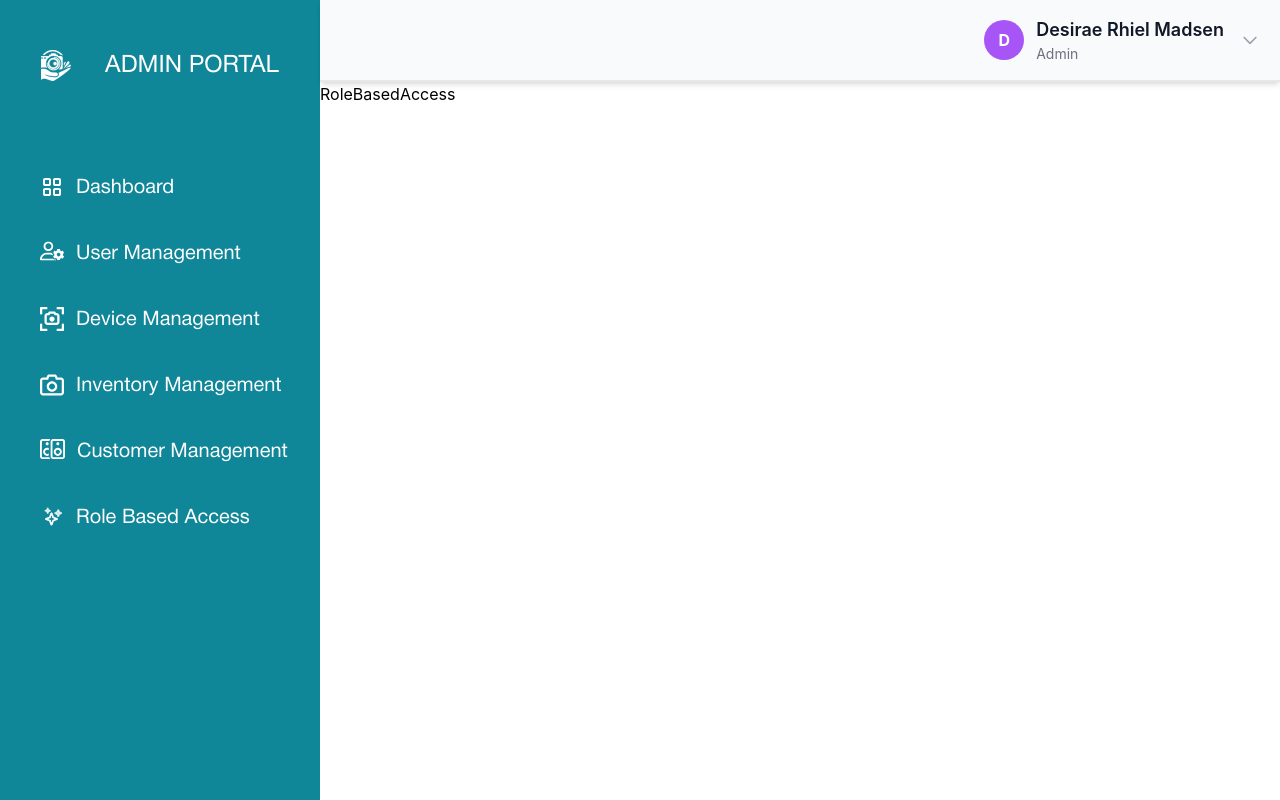
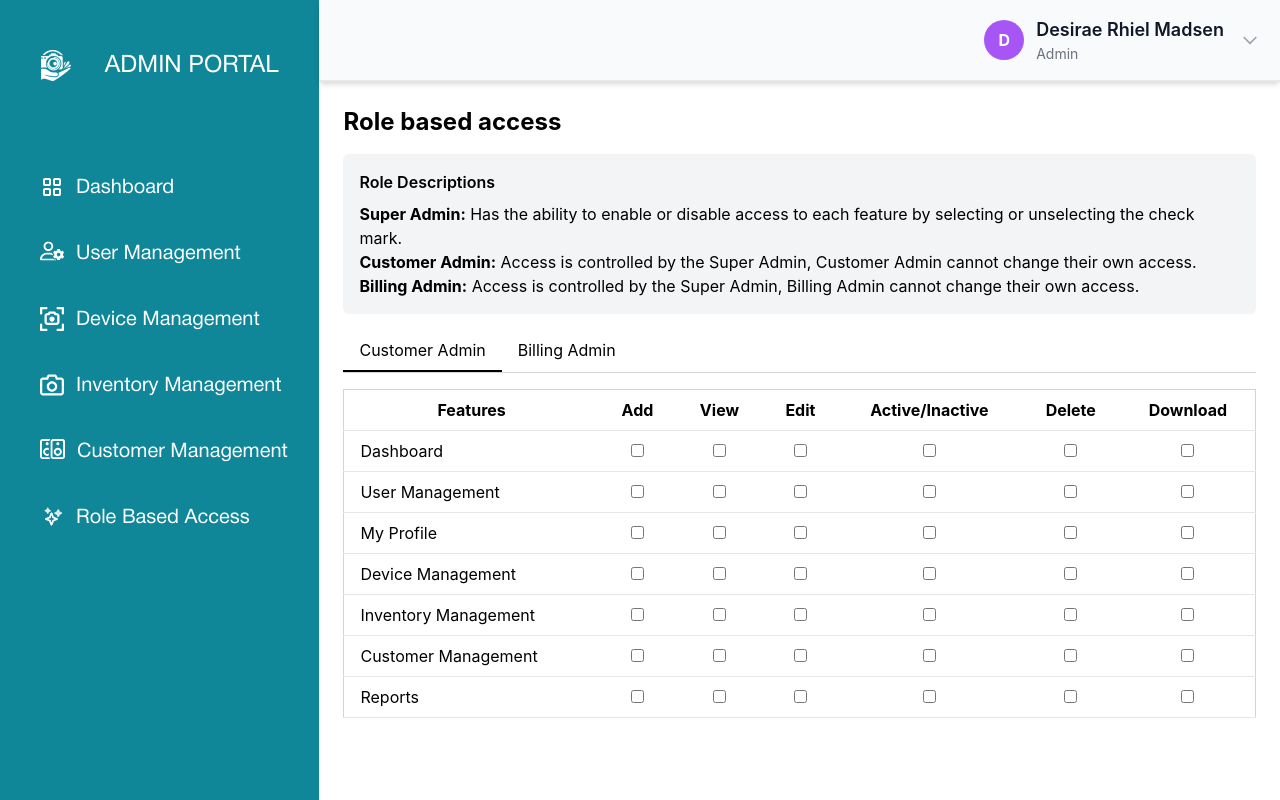
Before and after one commit to Avinash8294/Dashboard, a React (Create React App) app: page /dashboard/role-based-access in a window 1280 px wide. Built offline with nearby package versions, Linux system fonts and the light colour scheme.

Commit message:
role based access implemented

```diff
--- a/src/App.js
+++ b/src/App.js
@@ -1,11 +1,9 @@
 
 import React from 'react';
-import { Routes, Route } from 'react-router-dom';
-import Login from './pages/Login';
+import { Route, Routes } from 'react-router-dom';
 import DashBoard from './pages/DashBoard';
 import ForgotPassword from './pages/ForgotPassword';
-import CheckDarkLanguage from './components/CheckDarkLanguage';
-
+import Login from './pages/Login';
 
 function App() {
   return (
--- a/src/pages/RoleBasedAccess.js
+++ b/src/pages/RoleBasedAccess.js
@@ -1,9 +1,74 @@
-import React from 'react'
+import React, { useState } from 'react';
 
 const RoleBasedAccess = () => {
+  const [activeTab, setActiveTab] = useState('Customer Admin');
+
+  const handleTabClick = (tab) => {
+    setActiveTab(tab);
+  };
+
+  const features = [
+    'Dashboard',
+    'User Management',
+    'My Profile',
+    'Device Management',
+    'Inventory Management',
+    'Customer Management',
+    'Reports',
+  ];
+
+  const permissions = ['Add', 'View', 'Edit', 'Active/Inactive', 'Delete', 'Download'];
+
   return (
-    <div>RoleBasedAccess</div>
-  )
-}
+    <div className="p-6">
+      <h1 className="text-2xl font-bold mb-4">Role based access</h1>
 
-export default RoleBasedAccess
+      <div className="bg-gray-100 p-4 mb-4 rounded-md">
+        <h2 className="font-semibold mb-2">Role Descriptions</h2>
+        <p><strong>Super Admin:</strong> Has the ability to enable or disable access to each feature by selecting or unselecting the check mark.</p>
+        <p><strong>Customer Admin:</strong> Access is controlled by the Super Admin, Customer Admin cannot change their own access.</p>
+        <p><strong>Billing Admin:</strong> Access is controlled by the Super Admin, Billing Admin cannot change their own access.</p>
+      </div>
+
+      <div className="border-b border-gray-300 mb-4">
+        <button
+          className={`py-2 px-4 ${activeTab === 'Customer Admin' ? 'border-b-2 border-black' : ''}`}
+          onClick={() => handleTabClick('Customer Admin')}
+        >
+          Customer Admin
+        </button>
+        <button
+          className={`py-2 px-4 ${activeTab === 'Billing Admin' ? 'border-b-2 border-black' : ''}`}
+          onClick={() => handleTabClick('Billing Admin')}
+        >
+          Billing Admin
+        </button>
+      </div>
+
+      <table className="min-w-full bg-white border border-gray-300 rounded-md">
+        <thead>
+          <tr>
+            <th className="py-2 px-4 border-b">Features</th>
+            {permissions.map((permission) => (
+              <th key={permission} className="py-2 px-4 border-b">{permission}</th>
+            ))}
+          </tr>
+        </thead>
+        <tbody>
+          {features.map((feature) => (
+            <tr key={feature}>
+              <td className="py-2 px-4 border-b">{feature}</td>
+              {permissions.map((permission) => (
+                <td key={`${feature}-${permission}`} className="py-2 px-4 border-b text-center">
+                  <input type="checkbox" />
+                </td>
+              ))}
+            </tr>
+          ))}
+        </tbody>
+      </table>
+    </div>
+  );
+};
+
+export default RoleBasedAccess;
```
